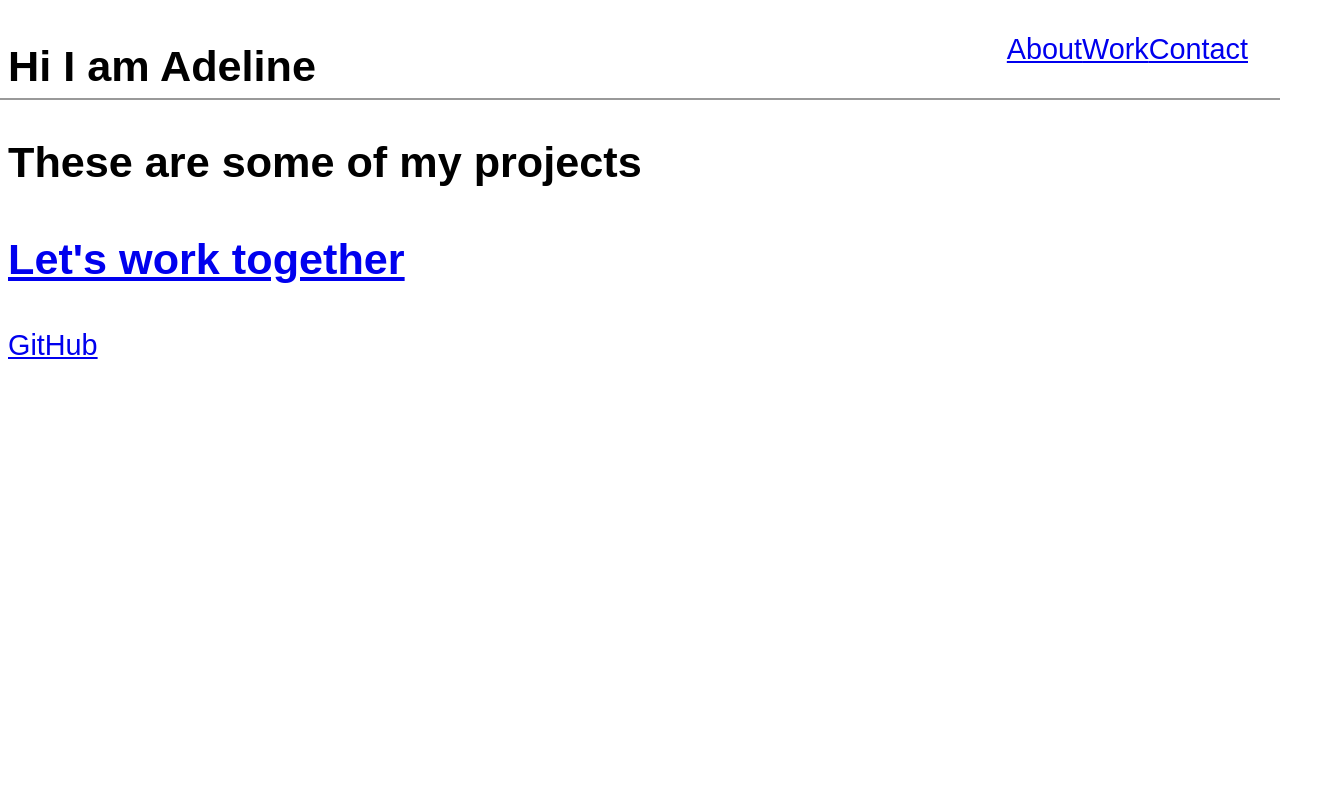
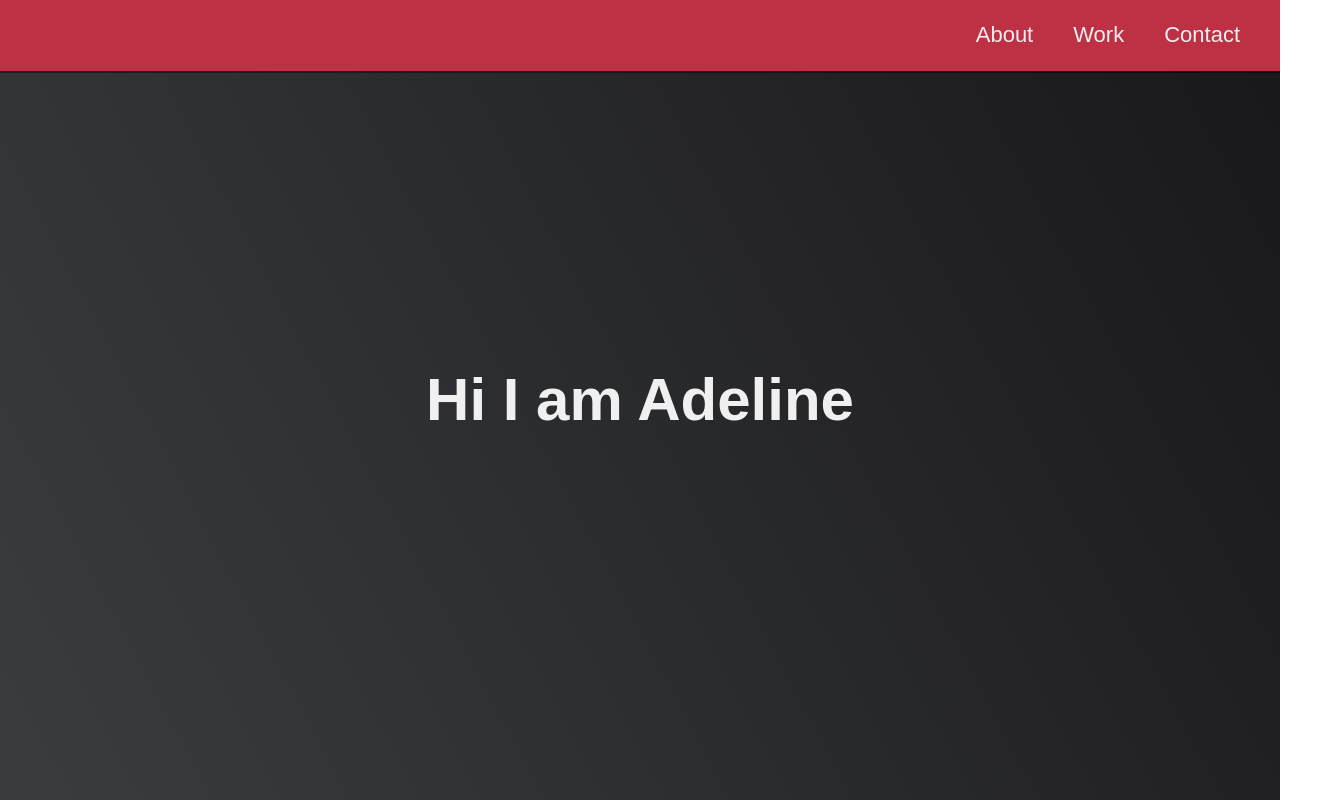
Before and after one commit to adelinesoares/portifolio, a plain HTML site: page index.html in a window 1280 px wide. Shown: the top 800 px of the page, 1320 px wide, since content can reach past the window. Drawn offline with Linux system fonts and the light colour scheme.

Commit message:
Up dated html and css

```diff
--- a/index.html
+++ b/index.html
@@ -14,7 +14,7 @@
         <a href="#welcome-section">About</a>
       </li>
       <li>
-        <a href="#projects">Work<a>
+        <a href="#projects">Work</a>
 
       </li>
       <li>
@@ -23,7 +23,7 @@
 
     </ul>
   </nav>
-  <section id="welcome-section">
+  <section id="welcome-section" class="welcome-section">
     <h1>Hi I am Adeline</h1>
   </section>
   <section id="projects" class="projects-section">
--- a/styles.css
+++ b/styles.css
@@ -1,8 +1,35 @@
+:root {
+    --main-white: #f0f0f0;
+    --main-red: #be3144;
+    --main-blue: #45567d;
+    --main-gray: #303841;
+}
+
+html {
+    box-sizing: border-box;
+    font-size: 62.5%;
+    scroll-behavior: smooth;
+}
+
+* {
+    margin: 0;
+    padding: 0;
+}
+
 body {
     font-family: 'Poppins', sans-serif;
     font-size: 1.8rem;
     font-weight: 400;
     line-height: 1.4;
+    color: var(--main-white);
+}
+
+h1 {
+    font-size: 6rem;
+}
+
+a {
+    text-decoration: none;
     color: var(--main-white);
 }
 
@@ -23,8 +50,60 @@ body {
     margin-right: 2rem;
 }
 
+.nav-list a {
+    display: block;
+    font-size: 2.2rem;
+    padding: 2rem;
+}
+
 ul {
     list-style: none;
+}
+
+.welcome-section {
+    display: flex;
+    flex-direction: column;
+    justify-content: center;
+    align-items: center;
+    width: 100%;
+    height: 100vh;
+    background-color: #000;
+    background-image: linear-gradient(62deg, #3a3d40 0%, #181719 100%);
+}
+
+.projects-section {
+    text-align: center;
+    padding: 10rem 2rem;
+    background: var(--main-blue);
+}
+
+.projects-section-header {
+    max-width: 640px;
+    margin: 0 auto 6rem auto;
+    border-bottom: 0.2rem solid var(--main-white);
+}
+
+h2 {
+    font-size: 4.2rem;
+}
+
+h1,
+h2 {
+    font-family: 'Raleway', sans-serif;
+    font-weight: 700;
+    text-align: center;
+}
+
+.contact-section {
+    display: flex;
+    flex-direction: column;
+    justify-content: center;
+    align-items: center;
+    text-align: center;
+    width: 100%;
+    height: 80vh;
+    padding: 0 2rem;
+    background: var(--main-gray);
 }
 
 @media (max-width: 61.25em) {
```
